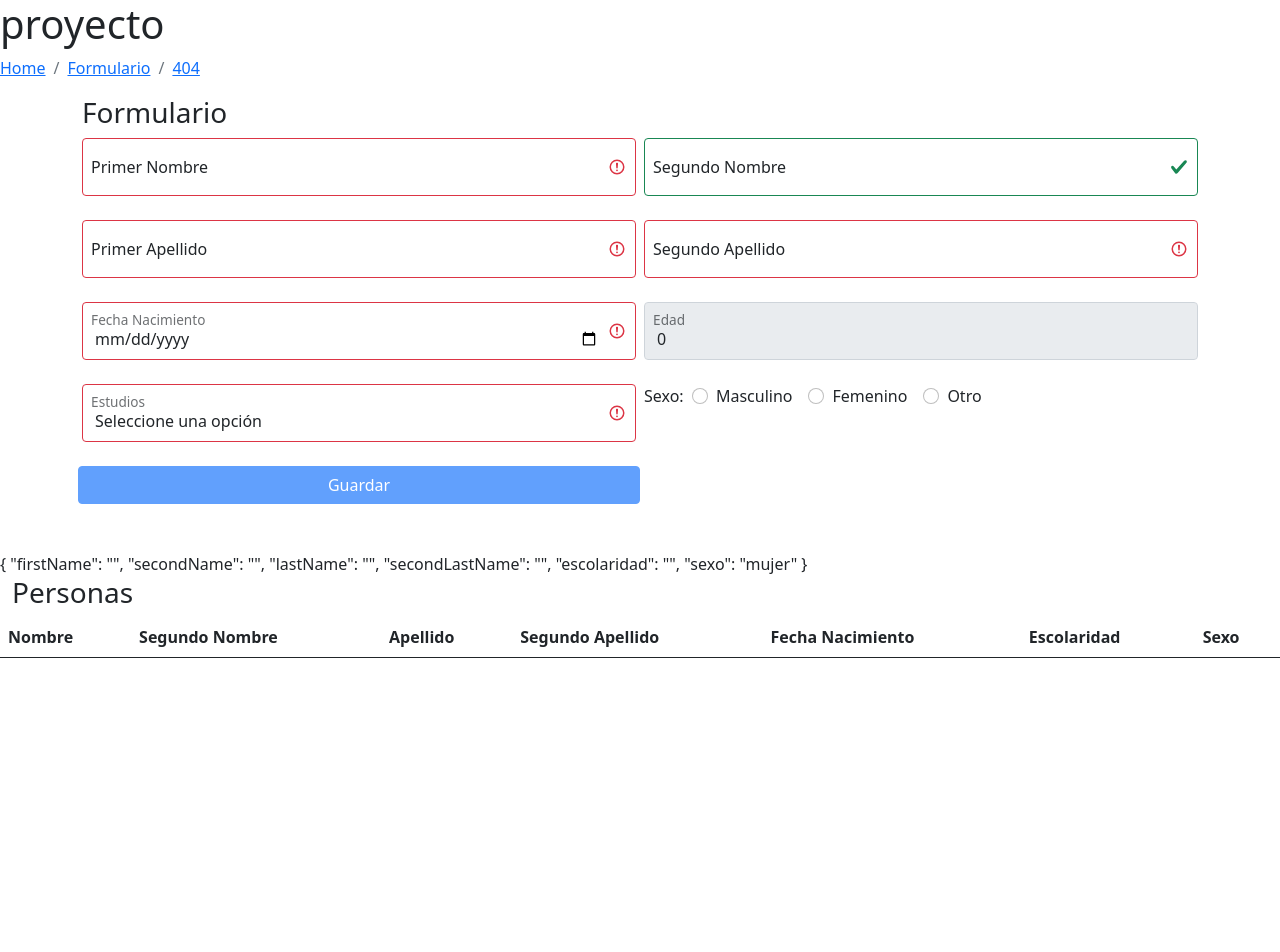
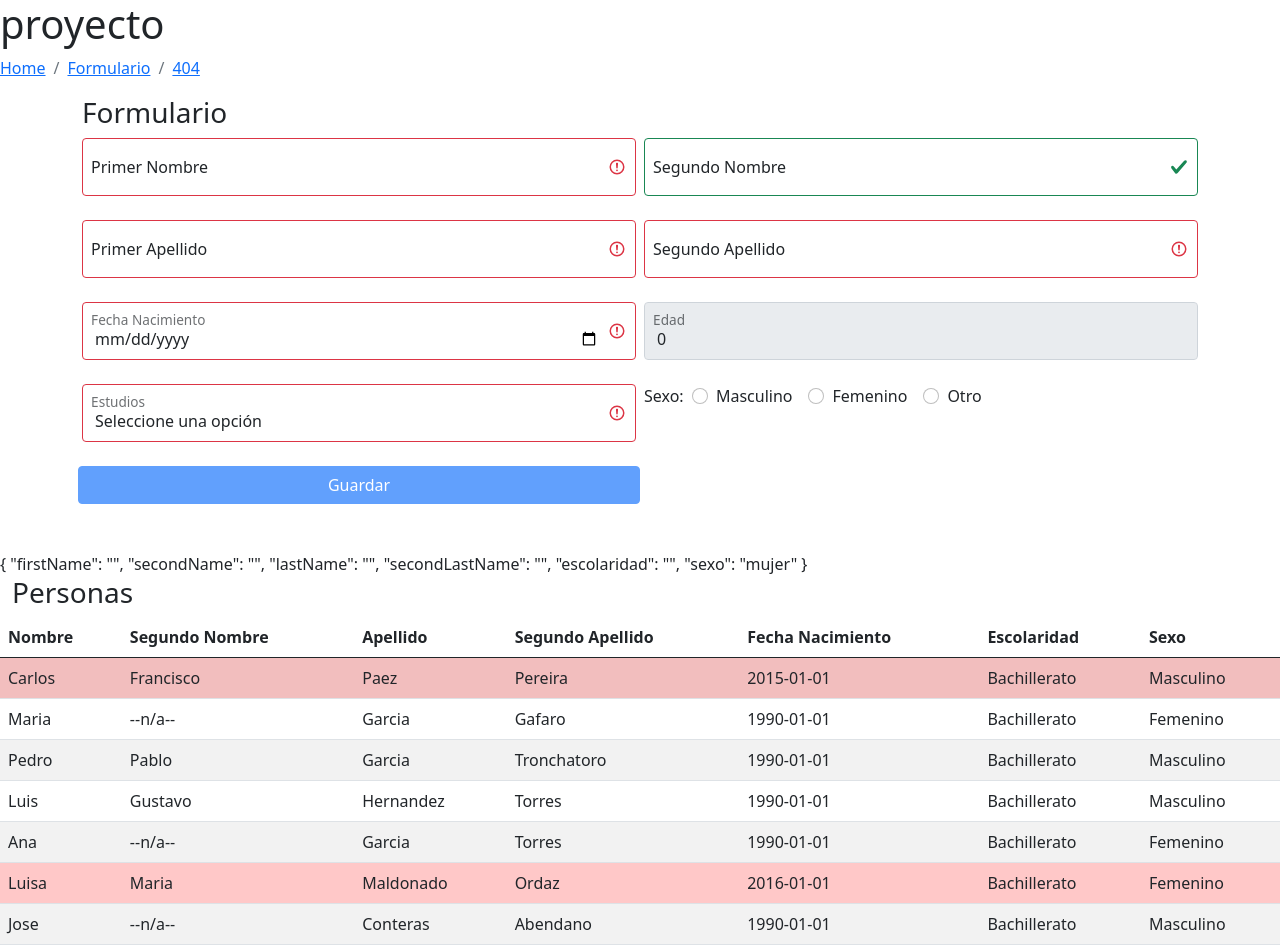
Before and after one commit to 120m4n/angular_Netec, an Angular app: page /personas in a window 1280 px wide. Shown: the top 952 px of the page. Before the commit the page ends 800 px from the top, so only its background shows below. Built offline with nearby package versions, Linux system fonts and the light colour scheme; data requests are answered from the project's data file.

Commit message:
se agrega api

```diff
--- /dev/null
+++ b/db.json
@@ -0,0 +1,104 @@
+{
+  "personas": [
+    {
+      "id": 1,
+      "firstName": "Carlos",
+      "secondName": "Francisco",
+      "lastName": "Paez",
+      "secondLastName": "Pereira",
+      "birthDate": "2015-01-01",
+      "escolaridad": "Bachillerato",
+      "sexo": "Masculino"
+    },
+    {
+      "id": 2,
+      "firstName": "Maria",
+      "secondName": "",
+      "lastName": "Garcia",
+      "secondLastName": "Gafaro",
+      "birthDate": "1990-01-01",
+      "escolaridad": "Bachillerato",
+      "sexo": "Femenino"
+    },
+    {
+      "id": 3,
+      "firstName": "Pedro",
+      "secondName": "Pablo",
+      "lastName": "Garcia",
+      "secondLastName": "Tronchatoro",
+      "birthDate": "1990-01-01",
+      "escolaridad": "Bachillerato",
+      "sexo": "Masculino"
+    },
+    {
+      "id": 4,
+      "firstName": "Luis",
+      "secondName": "Gustavo",
+      "lastName": "Hernandez",
+      "secondLastName": "Torres",
+      "birthDate": "1990-01-01",
+      "escolaridad": "Bachillerato",
+      "sexo": "Masculino"
+    },
+    {
+      "id": 5,
+      "firstName": "Ana",
+      "secondName": "",
+      "lastName": "Garcia",
+      "secondLastName": "Torres",
+      "birthDate": "1990-01-01",
+      "escolaridad": "Bachillerato",
+      "sexo": "Femenino"
+    },
+    {
+      "id": 6,
+      "firstName": "Luisa",
+      "secondName": "Maria",
+      "lastName": "Maldonado",
+      "secondLastName": "Ordaz",
+      "birthDate": "2016-01-01",
+      "escolaridad": "Bachillerato",
+      "sexo": "Femenino"
+    },
+    {
+      "id": 7,
+      "firstName": "Jose",
+      "secondName": "",
+      "lastName": "Conteras",
+      "secondLastName": "Abendano",
+      "birthDate": "1990-01-01",
+      "escolaridad": "Bachillerato",
+      "sexo": "Masculino"
+    },
+    {
+      "id": 8,
+      "firstName": "Maria",
+      "secondName": "Perez",
+      "lastName": "Basto",
+      "secondLastName": "Garcia",
+      "birthDate": "1990-01-01",
+      "escolaridad": "Bachillerato",
+      "sexo": "Femenino"
+    },
+    {
+      "firstName": "roman",
+      "secondName": "",
+      "lastName": "sarmiento",
+      "secondLastName": "gomez",
+      "escolaridad": "Universidad",
+      "sexo": "M",
+      "birthDate": "1982-04-08",
+      "id": 9
+    },
+    {
+      "firstName": "fabian",
+      "secondName": "",
+      "lastName": "garcia",
+      "secondLastName": "peñas",
+      "escolaridad": "Primaria",
+      "sexo": "M",
+      "birthDate": "2015-01-01",
+      "id": 10
+    }
+  ]
+}
--- a/src/app/components/formulario-persona/formulario-persona.component.css
+++ b/src/app/components/formulario-persona/formulario-persona.component.css
@@ -0,0 +1,3 @@
+.menor{
+    background-color: rgba(255, 0, 0, 0.217);
+}
--- a/src/app/components/formulario-persona/formulario-persona.component.html
+++ b/src/app/components/formulario-persona/formulario-persona.component.html
@@ -132,7 +132,7 @@
                 </thead>
                 <tbody>
                     <ng-template ngFor let-persona [ngForOf]="personas">
-                        <tr [ngClass]="checkEdad(persona.birthDate)?'red':''">
+                        <tr [ngClass]="checkEdad(persona.birthDate)?'menor':''">
                             <td>{{ persona.firstName }}</td>
                             <td>{{ persona.secondName | vacio}}</td>
                             <td>{{ persona.lastName }}</td>
--- a/src/app/components/formulario-persona/formulario-persona.component.ts
+++ b/src/app/components/formulario-persona/formulario-persona.component.ts
@@ -1,5 +1,6 @@
 import { Component } from '@angular/core';
 import { Persona } from 'src/app/models/persona';
+import { PersonaService } from 'src/app/services/persona.service';
 
 @Component({
   selector: 'app-formulario-persona',
@@ -11,12 +12,12 @@ export class FormularioPersonaComponent {
     this.persona.sexo = _t126.value;
   }
 
-  setEdad(date: Date): void {
+  setEdad(date: string | Date): void {
       this.edad = new Date().getFullYear() - new Date(date).getFullYear();
       console.log(this.edad);
   }
 
-  checkEdad(date : Date| undefined) : boolean {
+  checkEdad(date : string | Date| undefined) : boolean {
     if (date) {
       return new Date().getFullYear() - new Date(date).getFullYear() < 18;
     }
@@ -45,22 +46,37 @@ export class FormularioPersonaComponent {
 
   personas: Persona[] = [];
 
-  constructor() { }
+  constructor(private personaService: PersonaService) { }
 
   ngOnInit(): void {
+    this.getPersonas();
   }
+
+  getPersonas() {
+    this.personaService.getPersonas().subscribe((data: Persona[]) => {
+      this.personas = data;
+      console.log(this.personas);
+    });
+  }
+
+  createPersona() {
+    this.personaService.createPersona(this.persona).subscribe((data: Persona) => {
+      this.personas.push(data);
+      this.persona = {
+        firstName: '',
+        secondName: '',
+        lastName: '',
+        secondLastName: '',
+        escolaridad: '',
+        sexo: 'mujer',
+      };
+    });
+  }
+
 
   onSubmit() {
     console.log(this.persona);
-    this.personas.push(this.persona);
-    this.persona = {
-      firstName: '',
-      secondName: '',
-      lastName: '',
-      secondLastName: '',
-      escolaridad: '',
-      sexo: '',
-    };
+    this.createPersona();
     this.edad = 0;
   }
 
--- a/src/app/models/persona.ts
+++ b/src/app/models/persona.ts
@@ -1,4 +1,5 @@
 export interface Persona {
+    id?: number;
     firstName: string;
     secondName: string;
     lastName: string;
--- a/src/app/pipes/vacio.pipe.ts
+++ b/src/app/pipes/vacio.pipe.ts
@@ -7,7 +7,7 @@ export class VacioPipe implements PipeTransform {
 
   transform(value: any): any {
     if (value === undefined || value === null || value === '') {
-      return 'Sin valor';
+      return '--n/a--';
     }
     return value;
   }
--- /dev/null
+++ b/src/app/services/persona.service.ts
@@ -0,0 +1,38 @@
+import { HttpClient, HttpHeaders } from '@angular/common/http';
+import { Injectable } from '@angular/core';
+import { Persona } from '../models/persona';
+
+@Injectable({
+  providedIn: 'root'
+})
+export class PersonaService {
+
+  url = 'http://localhost:3000';
+
+  headers : HttpHeaders = new HttpHeaders({
+    "Content-Type": "application/json"
+  });
+
+  constructor(private http: HttpClient) { }
+
+  getPersonas() {
+    return this.http.get<Persona[]>(`${this.url}/personas`);
+  }
+
+  getPersona(id: string) {
+    return this.http.get(`${this.url}/personas/${id}`);
+  }
+
+  createPersona(persona: any) {
+    return this.http.post<Persona>(`${this.url}/personas`, persona);
+  }
+
+  updatePersona(id: string, persona: any) {
+    return this.http.put(`${this.url}/personas/${id}`, persona);
+  }
+
+  deletePersona(id: string) {
+    return this.http.delete(`${this.url}/personas/${id}`);
+  }
+
+}
--- a/src/styles.css
+++ b/src/styles.css
@@ -1,4 +1 @@
 /* You can add global styles to this file, and also import other style files */
-.red{
- background-color: red;
-}
```
Also changed, not shown: src/app/app.module.ts (+5 -2 lines), 1 other file (tests, documents, lock files or other folders).
